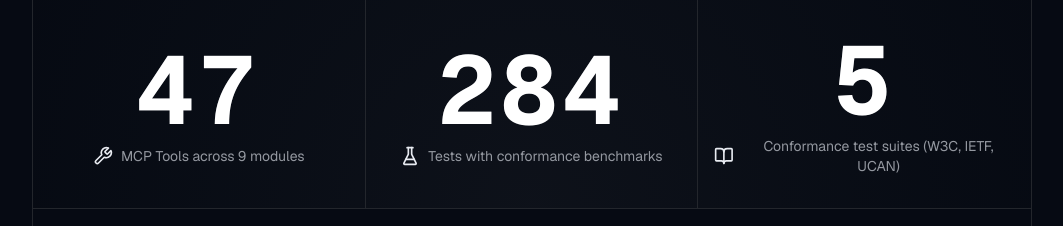
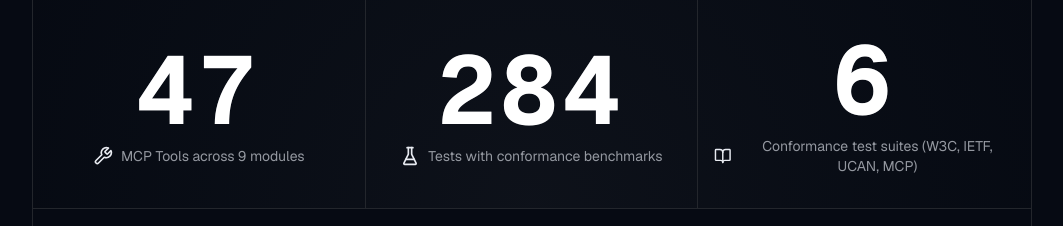
Before and after one commit to VibeTensor/attestix, a Next.js app in the folder website/: page / in a window 1280 px wide. Shown: the part 3380-3606 px from the top of the page, without its empty margins (108-1171 px from the left). Built offline with nearby package versions, Linux system fonts and the light colour scheme; no server answers.

Commit message:
fix(website): correct conformance test suite count from 5 to 6
Six benchmark suites exist: RFC 8032 (Ed25519), W3C VC, W3C DID,
UCAN, MCP, and Performance. Website was showing 5.

```diff
--- a/website/src/components/sections/statistics.tsx
+++ b/website/src/components/sections/statistics.tsx
@@ -25,9 +25,9 @@ const stats = [
     href: "https://github.com/VibeTensor/attestix",
   },
   {
-    value: 5,
+    value: 6,
     suffix: "",
-    subtitle: "Conformance test suites (W3C, IETF, UCAN)",
+    subtitle: "Conformance test suites (W3C, IETF, UCAN, MCP)",
     icon: <BookOpenIcon className="h-5 w-5" />,
     href: "https://docs.attestix.io/research/",
   },
```
